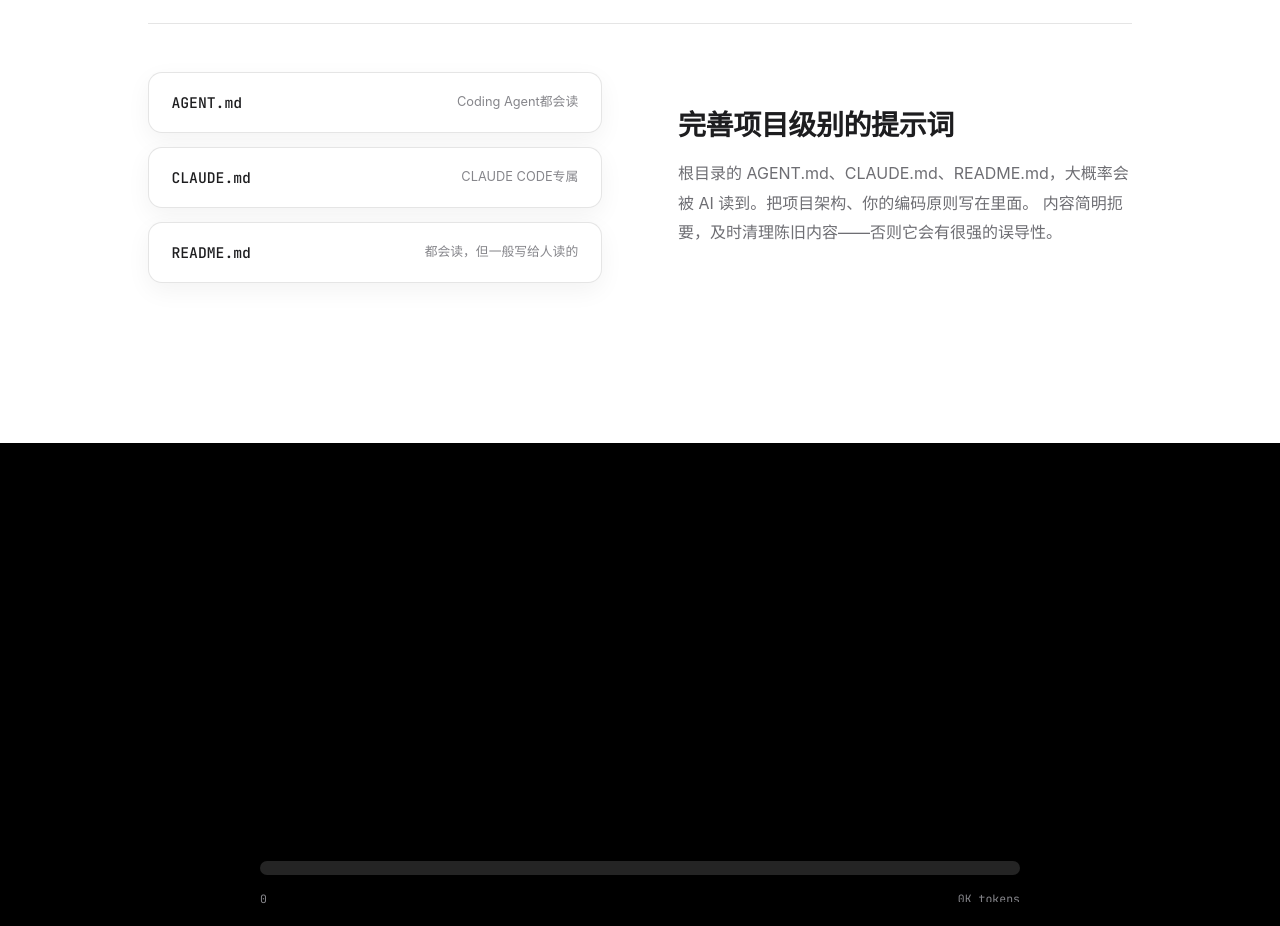
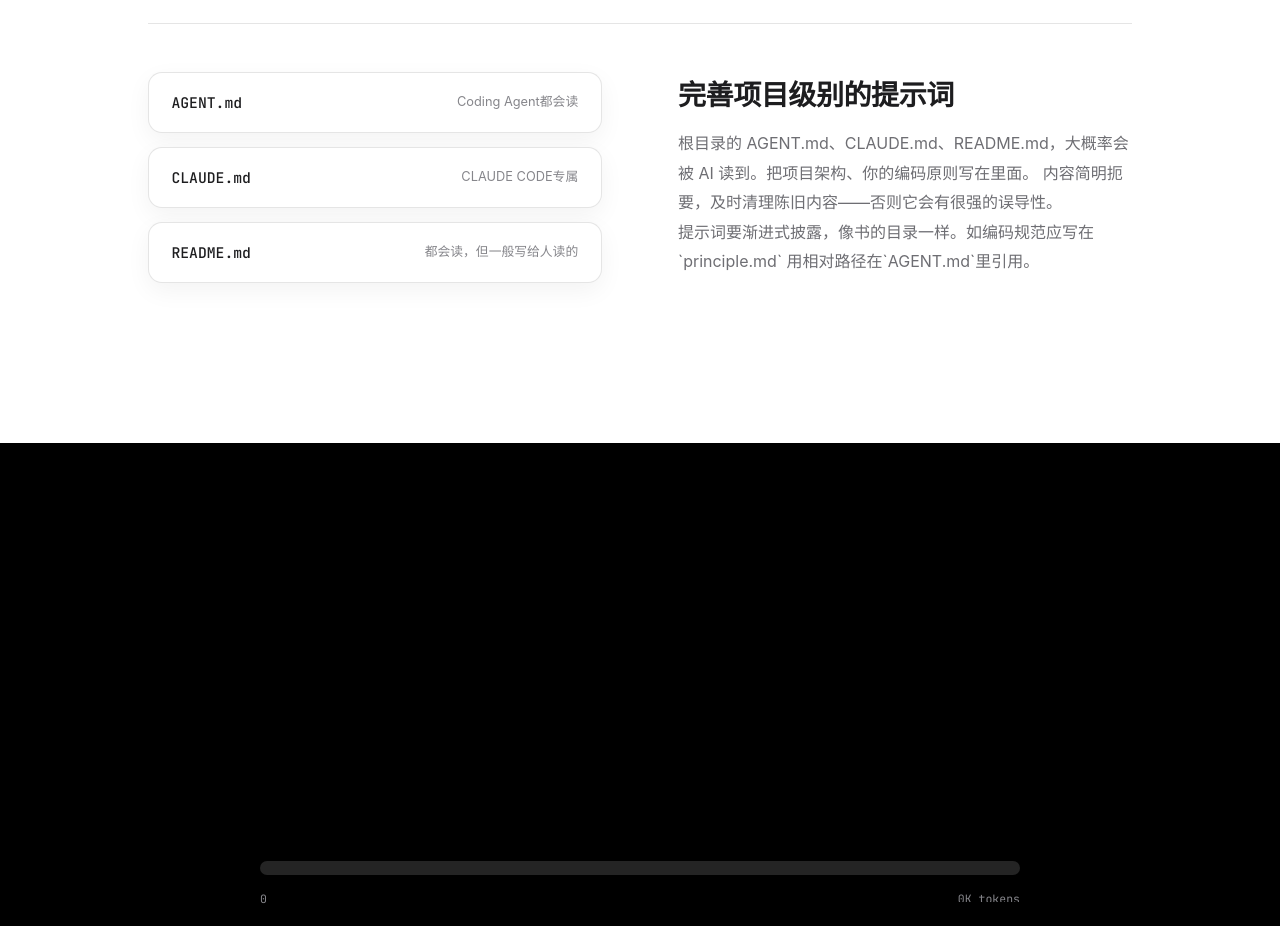
Before and after one commit to OldDream/ai-guide-web, a React (Vite) app: page / in a window 1280 px wide. Shown: the part 1640-2566 px from the top of the page. Built offline with nearby package versions, Linux system fonts and the light colour scheme.

Commit message:
fix: improve clarity in SetupChapter text and add guidance on progressive disclosure

```diff
--- a/src/components/SetupChapter.tsx
+++ b/src/components/SetupChapter.tsx
@@ -137,7 +137,8 @@ export default function SetupChapter() {
             </h3>
             <p className="body-text" data-reveal data-reveal-delay="0.08">
               根目录的 AGENT.md、CLAUDE.md、README.md，大概率会被 AI
-              读到。把项目架构、你的编码原则写在里面。 内容简明扼要，及时清理陈旧内容——否则它会有很强的误导性。
+              读到。把项目架构、你的编码原则写在里面。 内容简明扼要，及时清理陈旧内容——否则它会有很强的误导性。<br />
+              提示词要渐进式披露，像书的目录一样。如编码规范应写在 `principle.md` 用相对路径在`AGENT.md`里引用。
             </p>
           </div>
 
```
